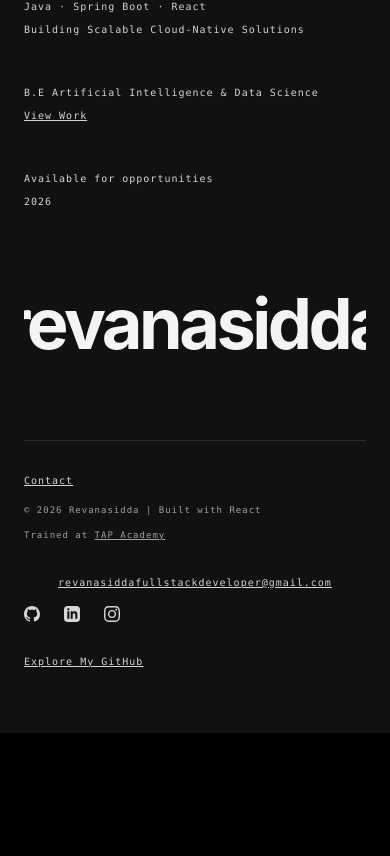
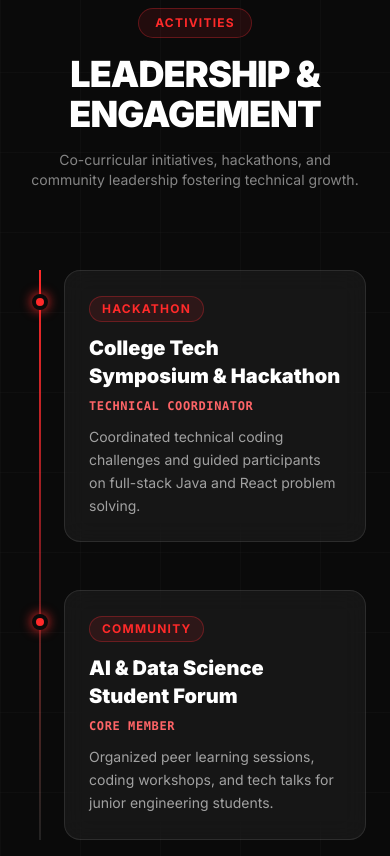
Before and after one commit to Revanasidda-M/revanasidda-portfolio, a React (Vite) app: page / in a window 390 px wide. Shown: the part 6548-7404 px from the top of the page. Before the commit the page ends 7281 px from the top, so only its background shows below. Built offline with nearby package versions, Linux system fonts and the light colour scheme; no server answers.

Commit message:
Create Leadership component and render in App

```diff
--- a/src/App.jsx
+++ b/src/App.jsx
@@ -4,6 +4,7 @@ import About from './components/About'
 import TechnicalSkills from './components/TechnicalSkills'
 import Projects from './components/Projects'
 import Internships from './components/Internships'
+import Leadership from './components/Leadership'
 import Footer from './components/Footer'
 
 function App() {
@@ -15,6 +16,7 @@ function App() {
       <TechnicalSkills />
       <Projects />
       <Internships />
+      <Leadership />
       <Footer />
     </>
   )
--- /dev/null
+++ b/src/components/Leadership.jsx
@@ -0,0 +1,120 @@
+import { leadershipList } from '../data/portfolioData'
+
+// Individual timeline item component
+function LeadershipItem({ item, index }) {
+  const isEven = index % 2 === 0
+
+  return (
+    <div className="relative flex items-center mb-12 last:mb-0">
+      {/* Red glowing dot on the timeline */}
+      <div className="absolute left-4 md:left-1/2 -translate-x-1/2 top-6 w-4 h-4 rounded-full bg-[#ff2a2a] border-4 border-[#0a0a0a] shadow-[0_0_12px_#ff2a2a] z-10" />
+
+      {/* Item layout wrapper */}
+      <div className="w-full flex flex-col md:flex-row items-center justify-between pl-10 md:pl-0">
+        {/* Even index: Card on Left (md:text-right); Odd index: Spacer on Left */}
+        {isEven ? (
+          <div
+            data-aos="fade-right"
+            className="w-full md:w-[45%] bg-white/5 backdrop-blur-md border border-white/10 rounded-2xl p-6 transition-all duration-300 hover:border-red-500/30 hover:shadow-[0_0_20px_rgba(255,42,42,0.15)] md:text-right"
+          >
+            {item.badge && (
+              <span className="inline-block px-3 py-1 rounded-full bg-red-500/10 border border-red-500/30 text-[#ff2a2a] text-xs font-bold uppercase tracking-widest mb-3">
+                {item.badge}
+              </span>
+            )}
+            <h3 className="text-xl md:text-2xl font-black text-white hover:text-[#ff2a2a] transition-colors mb-2">
+              {item.title}
+            </h3>
+            <p className="font-mono uppercase text-xs text-red-400 tracking-wider font-semibold mb-3">
+              {item.role}
+            </p>
+            <p className="text-white/60 text-sm leading-relaxed">
+              {item.description}
+            </p>
+          </div>
+        ) : (
+          <div className="hidden md:block md:w-[45%]" />
+        )}
+
+        {/* Even index: Spacer on Right; Odd index: Card on Right (md:text-left) */}
+        {!isEven ? (
+          <div
+            data-aos="fade-left"
+            className="w-full md:w-[45%] bg-white/5 backdrop-blur-md border border-white/10 rounded-2xl p-6 transition-all duration-300 hover:border-red-500/30 hover:shadow-[0_0_20px_rgba(255,42,42,0.15)] md:text-left"
+          >
+            {item.badge && (
+              <span className="inline-block px-3 py-1 rounded-full bg-red-500/10 border border-red-500/30 text-[#ff2a2a] text-xs font-bold uppercase tracking-widest mb-3">
+                {item.badge}
+              </span>
+            )}
+            <h3 className="text-xl md:text-2xl font-black text-white hover:text-[#ff2a2a] transition-colors mb-2">
+              {item.title}
+            </h3>
+            <p className="font-mono uppercase text-xs text-red-400 tracking-wider font-semibold mb-3">
+              {item.role}
+            </p>
+            <p className="text-white/60 text-sm leading-relaxed">
+              {item.description}
+            </p>
+          </div>
+        ) : (
+          <div className="hidden md:block md:w-[45%]" />
+        )}
+      </div>
+    </div>
+  )
+}
+
+export default function Leadership() {
+  if (!leadershipList || leadershipList.length === 0) return null
+
+  return (
+    <section
+      id="activities"
+      className="bg-[#0a0a0a] bg-[linear-gradient(to_right,#8080800a_1px,transparent_1px),linear-gradient(to_bottom,#8080800a_1px,transparent_1px)] bg-[size:80px_80px] pt-24 pb-32 px-6 md:px-12 relative overflow-hidden"
+    >
+      {/* Torn-paper divider at the top flowing from the previous red section */}
+      <div className="absolute top-0 left-0 w-full overflow-hidden leading-none z-10 -translate-y-[1px] rotate-180">
+        <svg
+          className="relative block w-full h-12 md:h-20 fill-[#ff2a2a]"
+          viewBox="0 0 1200 120"
+          preserveAspectRatio="none"
+        >
+          <path d="M321.39,56.44c58-10.79,114.16-30.13,172-41.86,82.39-16.72,168.19-17.73,250.45-.39C823.78,31,906.67,72,985.66,92.83c70.05,18.48,146.53,26.09,214.34,3V120H0V95.8C59.71,118.08,130.83,119.62,189.5,99.8,242.79,81.82,282.88,63.6,321.39,56.44Z" />
+        </svg>
+      </div>
+
+      {/* Header */}
+      <div
+        data-aos="fade-up"
+        className="text-center max-w-3xl mx-auto mb-20 relative z-10"
+      >
+        <span className="inline-block px-4 py-1.5 rounded-full bg-red-500/10 border border-red-500/30 text-[#ff2a2a] text-xs font-bold tracking-widest uppercase mb-4">
+          Activities
+        </span>
+        <h2 className="text-4xl md:text-5xl lg:text-6xl font-black text-white uppercase tracking-tight mb-4">
+          Leadership & Engagement
+        </h2>
+        <p className="text-white/50 text-sm md:text-base max-w-2xl mx-auto">
+          Co-curricular initiatives, hackathons, and community leadership
+          fostering technical growth.
+        </p>
+      </div>
+
+      {/* Vertical timeline */}
+      <div className="relative max-w-5xl mx-auto z-10">
+        {/* 2px gradient line */}
+        <div className="absolute top-0 bottom-0 left-4 md:left-1/2 -translate-x-1/2 w-[2px] bg-gradient-to-b from-[#ff2a2a] via-red-500/50 to-white/10" />
+
+        {/* Timeline items */}
+        {leadershipList.map((item, index) => (
+          <LeadershipItem
+            key={item.title + index}
+            item={item}
+            index={index}
+          />
+        ))}
+      </div>
+    </section>
+  )
+}
--- a/src/data/portfolioData.js
+++ b/src/data/portfolioData.js
@@ -104,7 +104,22 @@ export const technicalSkills = {
   ],
 };
 
-export const leadershipList = [];
+export const leadershipList = [
+  {
+    title: "College Tech Symposium & Hackathon",
+    description:
+      "Coordinated technical coding challenges and guided participants on full-stack Java and React problem solving.",
+    role: "Technical Coordinator",
+    badge: "Hackathon",
+  },
+  {
+    title: "AI & Data Science Student Forum",
+    description:
+      "Organized peer learning sessions, coding workshops, and tech talks for junior engineering students.",
+    role: "Core Member",
+    badge: "Community",
+  },
+];
 
 export const internshipsList = [
   {
```
